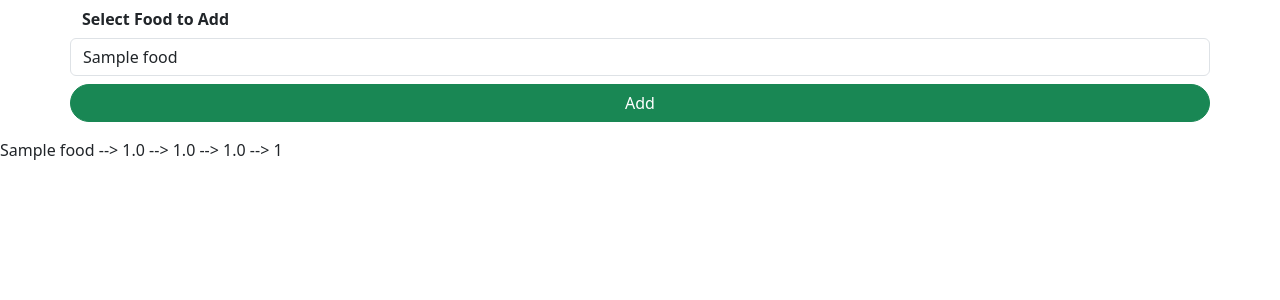
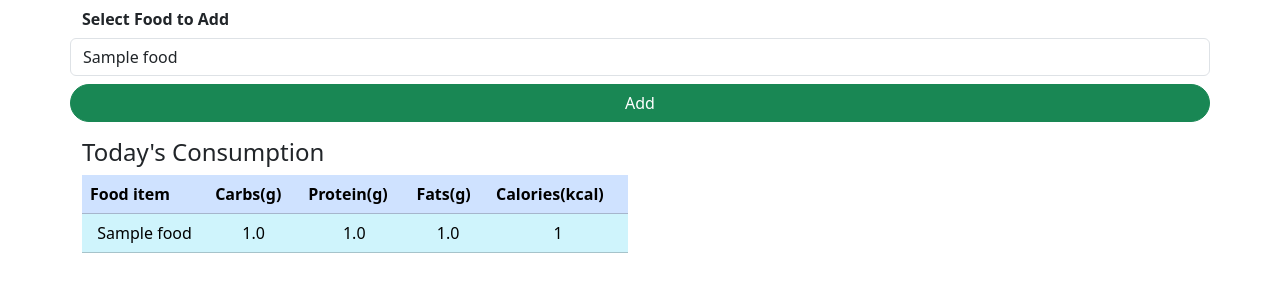
Before and after one commit to IIIAMAH3/calorie-tracker, a Django app: page / in a window 1280 px wide. Shown: the top 300 px of the page. Run offline with Django 5.2, Linux system fonts and the light colour scheme; a user stored in the database is signed in; tables that the repository leaves empty hold one stand-in row (values such as "Sample post").

Commit message:
Designing table for consumed food

```diff
--- a/tracker/templates/tracker/index.html
+++ b/tracker/templates/tracker/index.html
@@ -10,7 +10,7 @@
                     <form method="POST">
                         <div class="form-group row">
                             {% csrf_token %}
-                            <label class="col-form-label">
+                            <label class="col-form-label" for="food_consumed">
                                 <b>Select Food to Add</b>
                             </label>
                             <select class="form-control md-5" name="food_consumed" id="food_consumed">
@@ -25,12 +25,34 @@
                     </form>
                 </div>
             </div>
+
+            <div class="row">
+                <div class="col-md-6">
+                    <div>
+                        <h4>Today's Consumption</h4>
+                    </div>
+
+                    <table id="table" class="table table-hover">
+                        <tr class="table table-primary">
+                            <th style="padding-right: 10px">Food item</th>
+                            <th>Carbs(g)</th>
+                            <th>Protein(g)</th>
+                            <th>Fats(g)</th>
+                            <th>Calories(kcal)</th>
+                        </tr>
+
+                        {% for c in consumed_food %}
+                        <tr class="table-info">
+                            <td class="text-center">{{ c.food_consumed.name }}</td>
+                            <td class="text-center">{{ c.food_consumed.carbs }}</td>
+                            <td class="text-center">{{ c.food_consumed.protein }}</td>
+                            <td class="text-center">{{ c.food_consumed.fats }}</td>
+                            <td class="text-center">{{ c.food_consumed.calories }}</td>
+                        </tr>
+                        {% endfor %}
+                    </table>
+                </div>
+            </div>
         </div>
-
-
-        {% for c in consumed_food %}
-            {{ c.food_consumed.name }} --> {{ c.food_consumed.carbs }} --> {{ c.food_consumed.protein }} --> {{ c.food_consumed.fats }} --> {{ c.food_consumed.calories }}
-            <br>
-        {% endfor %}
     </body>
 </html>
```
